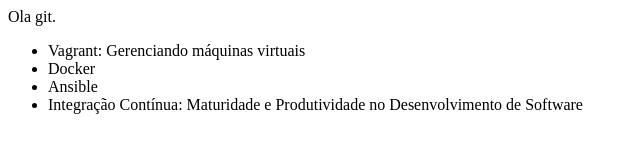
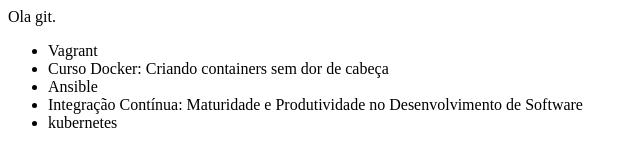
Before and after one commit to helbercl/estudo-alura-git, a plain HTML site: page index.html in a window 1280 px wide. Shown: the whole page, without its empty margins (0-640 px from the left). Drawn offline with Linux system fonts and the light colour scheme.

Commit message:
Gerar Conflito

```diff
--- a/index.html
+++ b/index.html
@@ -6,10 +6,12 @@
 	<body>
 		Ola git.
 		<ul>
-		   <li>Vagrant: Gerenciando máquinas virtuais</li>
-		   <li>Docker</li>
+		   <li>Vagrant</li>
+		   <li>Curso Docker: Criando containers sem dor de cabeça</li>
 		   <li>Ansible</li>
 		   <li>Integração Contínua: Maturidade e Produtividade no Desenvolvimento de Software</li>
+   		   <li>kubernetes</li>
+
 		</ul>
 	</body>
 </html>
```
